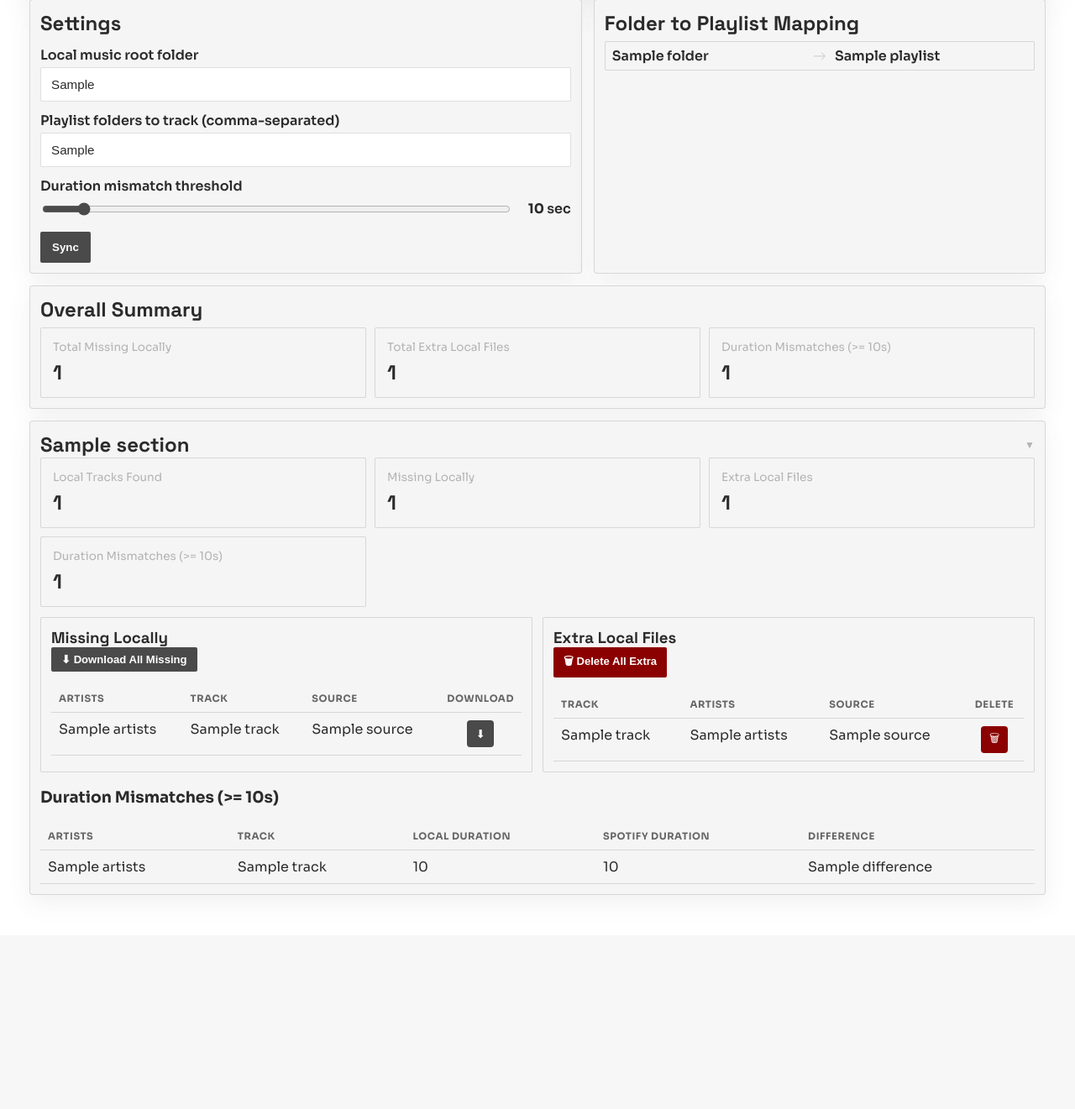
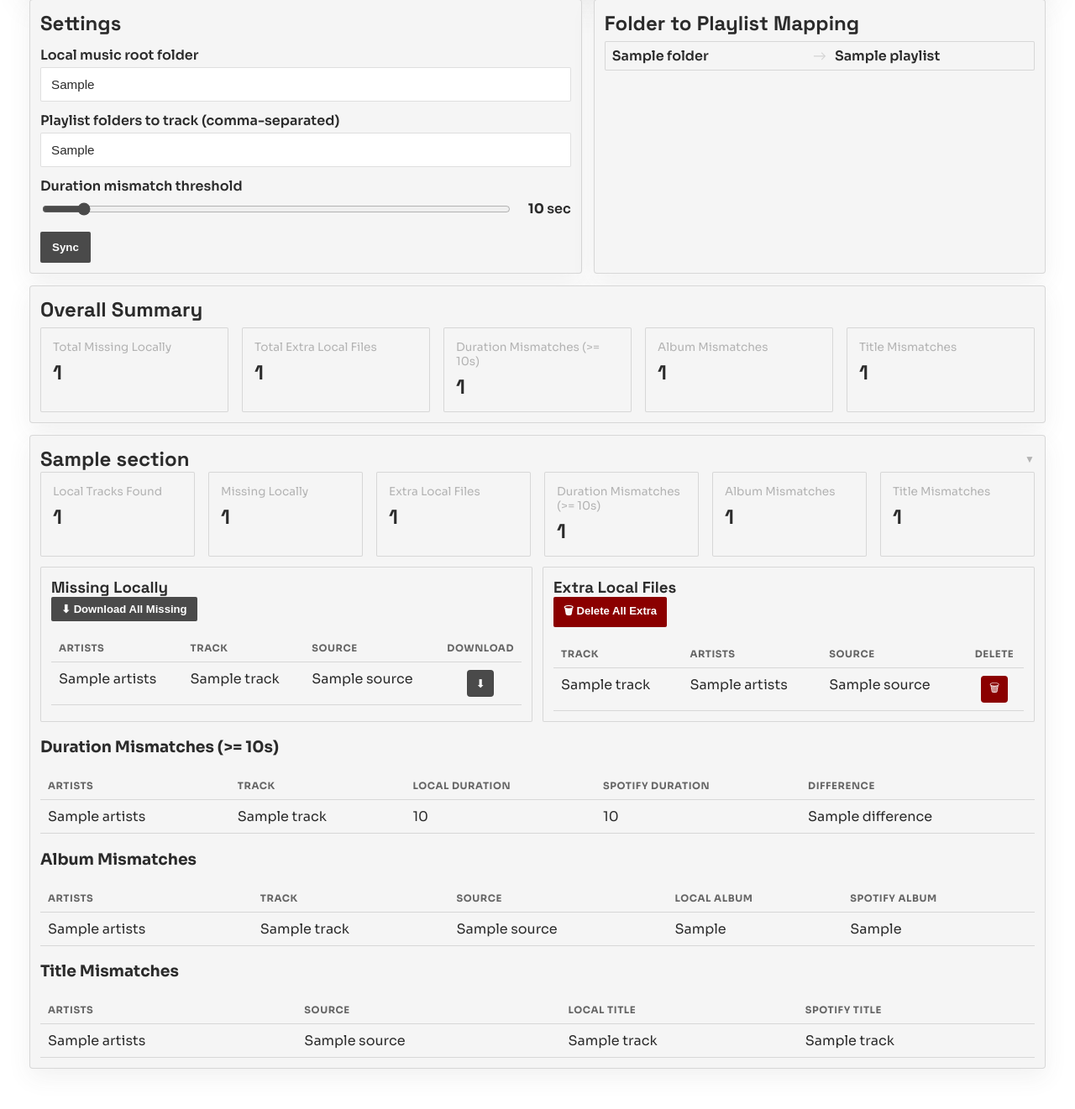
Before and after one commit to jmartgmz/local-playlist-checker, a Flask app: template frontend/templates/index.html in a window 1280 px wide. Shown: the part 139-1460 px from the top of the page at 84% size. Before the commit the page ends 1205 px from the top, so only its background shows below. Run offline with Flask 3, Linux system fonts and the light colour scheme; the template is opened without the code that fills it: most values are stand-ins (such as "Sample title", 1, 10 or a date in 2020).

Commit message:
feat: added album and title matching checking

```diff
--- a/app/exportify.py
+++ b/app/exportify.py
@@ -26,6 +26,7 @@ def read_exportify_csv(csv_path: Path) -> List[Track]:
                 (row.get("Track Duration (ms)") or row.get("Duration (ms)") or row.get("Track Duration") or "").strip()
             )
             spotify_uri = (row.get("Track URI") or "").strip()
+            album = (row.get("Album Name") or "").strip()
             if title:
                 rows.append(
                     Track(
@@ -34,6 +35,7 @@ def read_exportify_csv(csv_path: Path) -> List[Track]:
                         source=csv_path.name,
                         duration_ms=duration_ms,
                         spotify_uri=spotify_uri,
+                        album=album,
                     )
                 )
     return rows
--- a/app/models.py
+++ b/app/models.py
@@ -12,6 +12,8 @@ class Track:
     duration_ms: Optional[int] = None
     spotify_uri: Optional[str] = None
     file_path: Optional[str] = None
+    album: Optional[str] = None
+    metadata_title: Optional[str] = None
 
     @property
     def normalized_title(self) -> str:
--- a/app/routes/main.py
+++ b/app/routes/main.py
@@ -79,6 +79,8 @@ def index() -> str:
     total_missing = 0
     total_extra = 0
     total_duration_discrepancies = 0
+    total_album_mismatches = 0
+    total_title_mismatches = 0
 
     if request.method == "POST":
         if action in ("sync", "sync_and_compare", "compare"):
@@ -87,7 +89,7 @@ def index() -> str:
             elif not music_root or not music_root.exists() or not music_root.is_dir():
                 flash("Set a valid local music root folder first.", "error")
             else:
-                results, total_missing, total_extra, total_duration_discrepancies = build_comparison_results(
+                results, total_missing, total_extra, total_duration_discrepancies, total_album_mismatches, total_title_mismatches = build_comparison_results(
                     music_root=music_root,
                     export_dir=export_dir,
                     mapping=mapping,
@@ -110,6 +112,8 @@ def index() -> str:
         total_missing=total_missing,
         total_extra=total_extra,
         total_duration_discrepancies=total_duration_discrepancies,
+        total_album_mismatches=total_album_mismatches,
+        total_title_mismatches=total_title_mismatches,
     )
 
 
--- a/frontend/templates/index.html
+++ b/frontend/templates/index.html
@@ -77,7 +77,7 @@
     {% if results %}
       <section class="card summary-card">
         <h2>Overall Summary</h2>
-        <div class="summary-grid three">
+        <div class="summary-grid" style="display: grid; grid-template-columns: repeat(5, 1fr); gap: 1rem;">
           <div class="metric">
             <span class="label">Total Missing Locally</span>
             <strong>{{ total_missing }}</strong>
@@ -90,11 +90,19 @@
             <span class="label">Duration Mismatches (>= {{ duration_threshold_seconds }}s)</span>
             <strong>{{ total_duration_discrepancies }}</strong>
           </div>
+          <div class="metric">
+            <span class="label">Album Mismatches</span>
+            <strong>{{ total_album_mismatches }}</strong>
+          </div>
+          <div class="metric">
+            <span class="label">Title Mismatches</span>
+            <strong>{{ total_title_mismatches }}</strong>
+          </div>
         </div>
       </section>
 
       {% for section in results %}
-        {% set is_clean = section.missing_count == 0 and section.extra_count == 0 and section.duration_discrepancy_count == 0 %}
+        {% set is_clean = section.missing_count == 0 and section.extra_count == 0 and section.duration_discrepancy_count == 0 and section.album_mismatch_count == 0 and section.title_mismatch_count == 0 %}
         <section class="card playlist-card {% if is_clean %}collapsed{% endif %}" data-playlist="{{ section.playlist_name }}">
           <div class="playlist-header" onclick="this.parentElement.classList.toggle('collapsed')">
             <h2>{{ section.playlist_name }}</h2>
@@ -108,7 +116,7 @@
             {% if section.error %}
               <div class="flash error">{{ section.error }}</div>
             {% else %}
-              <div class="summary-grid three">
+              <div class="summary-grid" style="display: grid; grid-template-columns: repeat(6, 1fr); gap: 1rem;">
                 <div class="metric">
                   <span class="label">Local Tracks Found</span>
                   <strong>{{ section.local_count }}</strong>
@@ -124,6 +132,14 @@
                 <div class="metric">
                   <span class="label">Duration Mismatches (>= {{ duration_threshold_seconds }}s)</span>
                   <strong>{{ section.duration_discrepancy_count }}</strong>
+                </div>
+                <div class="metric">
+                  <span class="label">Album Mismatches</span>
+                  <strong>{{ section.album_mismatch_count }}</strong>
+                </div>
+                <div class="metric">
+                  <span class="label">Title Mismatches</span>
+                  <strong>{{ section.title_mismatch_count }}</strong>
                 </div>
               </div>
 
@@ -239,6 +255,64 @@
                   </table>
                 {% else %}
                   <p class="ok">No duration mismatch detected for matched tracks at this threshold.</p>
+                {% endif %}
+              </div>
+
+              <div>
+                <h3>Album Mismatches</h3>
+                {% if section.album_mismatches %}
+                  <table>
+                    <thead>
+                      <tr>
+                        <th>Artists</th>
+                        <th>Track</th>
+                        <th>Source</th>
+                        <th>Local Album</th>
+                        <th>Spotify Album</th>
+                      </tr>
+                    </thead>
+                    <tbody>
+                      {% for track in section.album_mismatches %}
+                        <tr>
+                          <td>{{ track.artists }}</td>
+                          <td>{{ track.title }}</td>
+                          <td>{{ track.source }}</td>
+                          <td>{{ track.local_album }}</td>
+                          <td>{{ track.spotify_album }}</td>
+                        </tr>
+                      {% endfor %}
+                    </tbody>
+                  </table>
+                {% else %}
+                  <p class="ok">No album mismatches detected for matched tracks.</p>
+                {% endif %}
+              </div>
+
+              <div>
+                <h3>Title Mismatches</h3>
+                {% if section.title_mismatches %}
+                  <table>
+                    <thead>
+                      <tr>
+                        <th>Artists</th>
+                        <th>Source</th>
+                        <th>Local Title</th>
+                        <th>Spotify Title</th>
+                      </tr>
+                    </thead>
+                    <tbody>
+                      {% for track in section.title_mismatches %}
+                        <tr>
+                          <td>{{ track.artists }}</td>
+                          <td>{{ track.source }}</td>
+                          <td>{{ track.local_title }}</td>
+                          <td>{{ track.spotify_title }}</td>
+                        </tr>
+                      {% endfor %}
+                    </tbody>
+                  </table>
+                {% else %}
+                  <p class="ok">No title mismatches detected for matched tracks.</p>
                 {% endif %}
               </div>
             {% endif %}
```
Also changed, not shown: app/comparator.py (+56 -2 lines), app/scanner.py (+37 -14 lines).
